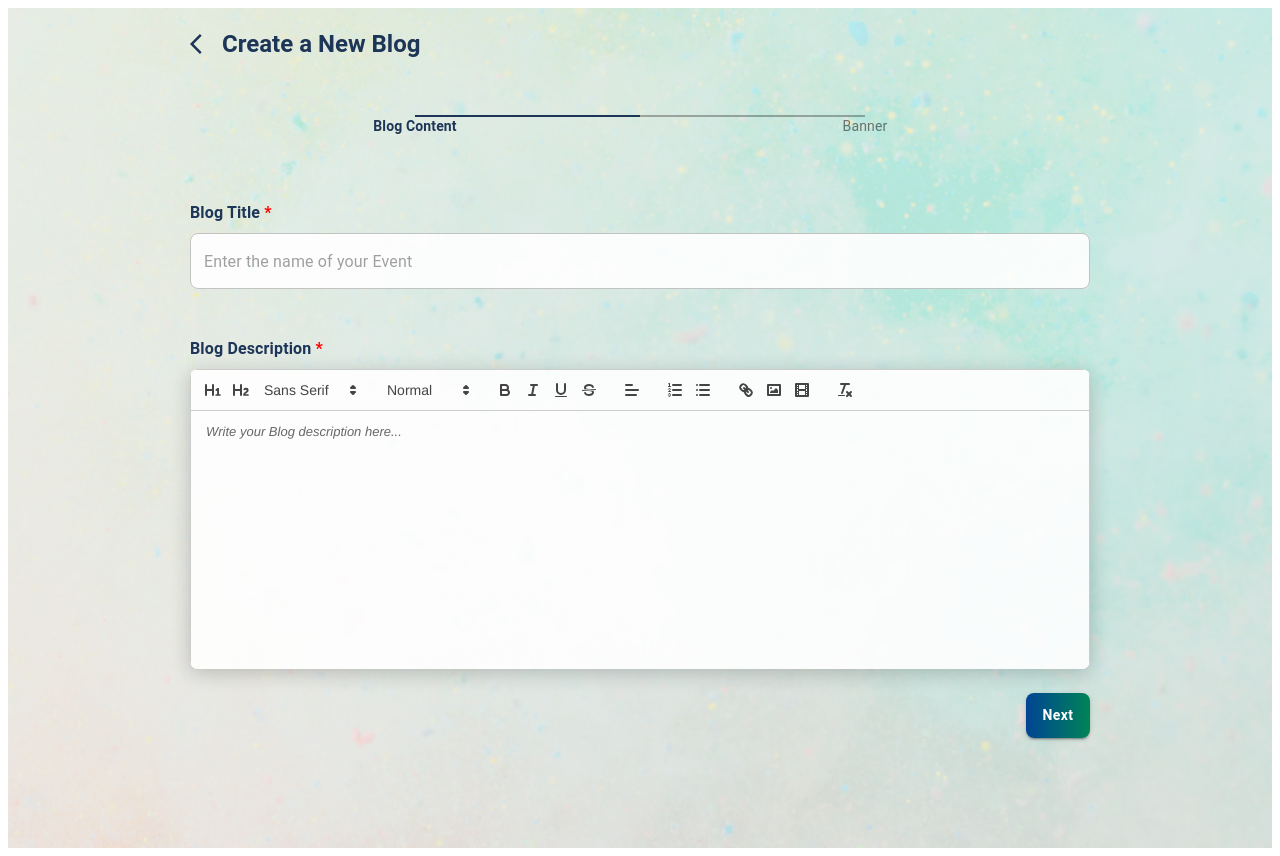
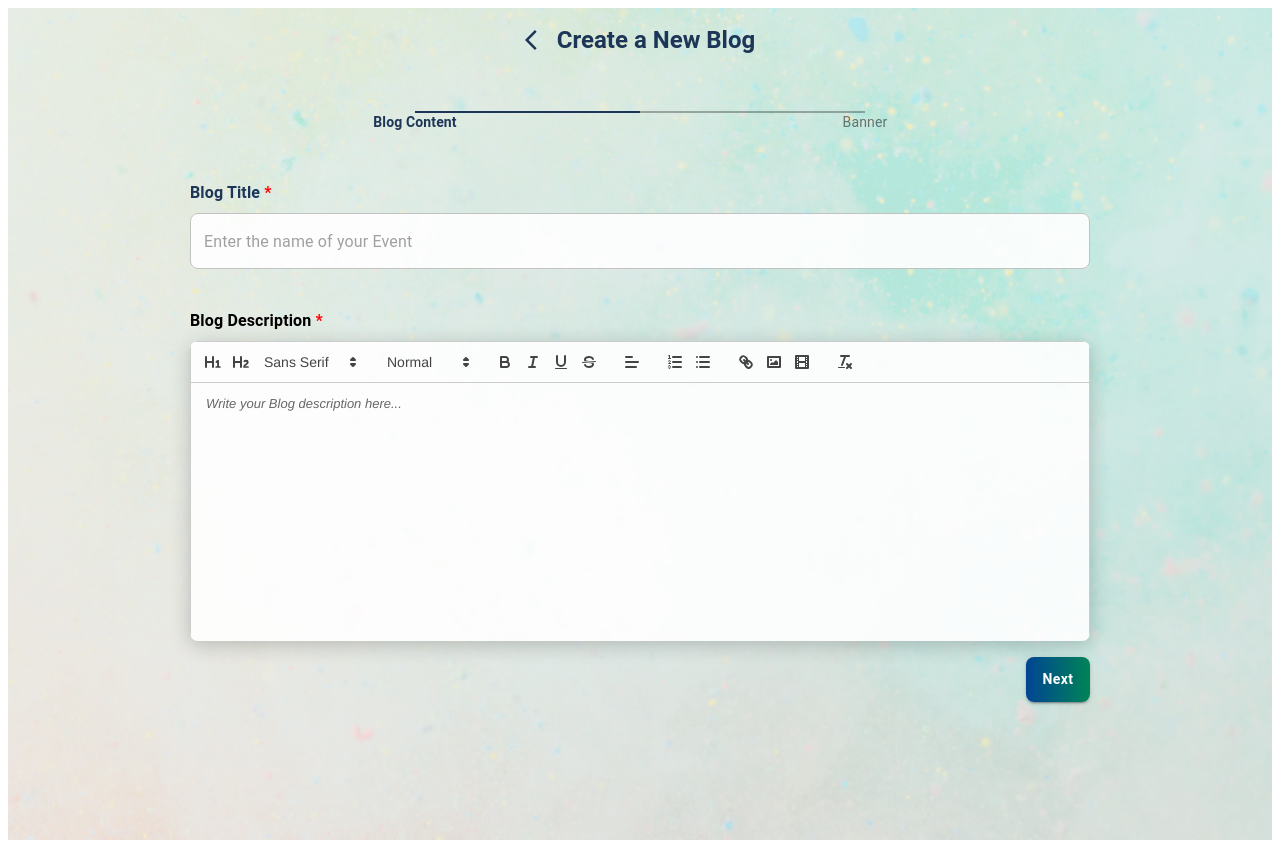
Before and after one commit to HanoodTunio/living-with-bpd, a React (Vite) app in the folder front-end/: page /admin-dashboard/create-blogs in a window 1280 px wide. Built offline with nearby package versions, Linux system fonts and the light colour scheme.

Commit message:
Implemented logic to save blog data to Firebase Firestore

```diff
--- a/front-end/src/pages/Admin/CreateBlogPage.jsx
+++ b/front-end/src/pages/Admin/CreateBlogPage.jsx
@@ -1,26 +1,36 @@
 import React, { useState } from "react";
-import { Box, Typography, TextField } from "@mui/material";
+import {
+  Box,
+  Typography,
+  TextField,
+  Snackbar,
+  Alert,
+  Grid2,
+} from "@mui/material";
 import ArrowBackIosIcon from "@mui/icons-material/ArrowBackIos";
 import ProgressBar from "../../components/common/ProgressBar/ProgressBar";
 import BlogTitleField from "../../components/common/InputWithLabel/InputWithLabel";
 import RichTextEditor from "../../components/common/RichTextEditor/RichTextEditor";
 import CustomButton from "../../components/common/CustomButton/CustomButton";
-import backgroundImage from "../../assets/images/backgroundColor.jpg"; // Import image
+import backgroundImage from "../../assets/images/backgroundColor.jpg";
 import ImageUploadWithLabel from "../../components/common/ImageUploadWithLabel/ImageUploadWithLabel";
+import { db } from "../../firebase/firebase";
+import { collection, addDoc } from "firebase/firestore";
 
 const CreateBlogPage = () => {
   const [activeStep, setActiveStep] = useState(0);
   const [eventTitle, setEventTitle] = useState("");
   const [eventDescription, setEventDescription] = useState("");
   const [bannerImage, setBannerImage] = useState(null);
-
-  // New state variables for Writer Name and Published Date
   const [writerName, setWriterName] = useState("");
   const [publishedDate, setPublishedDate] = useState("");
+  const [snackbarOpen, setSnackbarOpen] = useState(false);
+  const [snackbarMessage, setSnackbarMessage] = useState("");
+  const [snackbarSeverity, setSnackbarSeverity] = useState("success");
 
   const steps = ["Blog Content", "Banner"];
 
-  const handleNext = () => {
+  const handleNext = async () => {
     if (activeStep === 0) {
       if (eventTitle && eventDescription) {
         setActiveStep((prevStep) => prevStep + 1);
@@ -33,14 +43,7 @@ const CreateBlogPage = () => {
           "Please upload a banner, provide writer name, and published date."
         );
       } else {
-        alert("Blog saved successfully!");
-        console.log({
-          eventTitle,
-          eventDescription,
-          bannerImage,
-          writerName,
-          publishedDate,
-        });
+        await resizeAndStoreImage();
       }
     }
   };
@@ -51,39 +54,99 @@ const CreateBlogPage = () => {
 
   const handleImageChange = (event) => {
     const file = event.target.files[0];
-    setBannerImage(file);
-    console.log("Selected file:", file);
+    if (file) {
+      setBannerImage(file);
+      console.log("Selected file:", file);
+    }
+  };
+
+  const resizeAndStoreImage = async () => {
+    try {
+      if (!bannerImage) throw new Error("No image selected!");
+
+      const img = new Image();
+      const reader = new FileReader();
+
+      reader.onload = () => {
+        img.onload = async () => {
+          const canvas = document.createElement("canvas");
+          const maxWidth = 800;
+          const maxHeight = 800;
+          let width = img.width;
+          let height = img.height;
+
+          if (width > maxWidth || height > maxHeight) {
+            const aspectRatio = width / height;
+            if (width > height) {
+              width = maxWidth;
+              height = width / aspectRatio;
+            } else {
+              height = maxHeight;
+              width = height * aspectRatio;
+            }
+          }
+
+          canvas.width = width;
+          canvas.height = height;
+          const ctx = canvas.getContext("2d");
+          ctx.drawImage(img, 0, 0, width, height);
+
+          const base64Image = canvas.toDataURL("image/jpeg", 0.8);
+
+          const blogData = {
+            title: eventTitle,
+            description: eventDescription,
+            imageURL: base64Image,
+            writerName,
+            publishedDate,
+          };
+
+          const docRef = await addDoc(collection(db, "blogs"), blogData);
+          console.log("Blog saved successfully with doc ID:", docRef.id);
+
+          setSnackbarMessage("Your blog has been published successfully!");
+          setSnackbarSeverity("success");
+          setSnackbarOpen(true);
+        };
+        img.src = reader.result;
+      };
+
+      reader.readAsDataURL(bannerImage);
+    } catch (error) {
+      console.error("Error saving blog data:", error);
+      setSnackbarMessage("Failed to save blog. Please try again.");
+      setSnackbarSeverity("error");
+      setSnackbarOpen(true);
+    }
+  };
+
+  const handleCloseSnackbar = () => {
+    setSnackbarOpen(false);
   };
 
   return (
     <Box
       sx={{
-        padding: "20px",
+        padding: "16px",
         position: "relative",
-        backgroundImage: `url(${backgroundImage})`, // Background image
-        backgroundSize: "cover", // Make the image cover the entire container
-        backgroundPosition: "center", // Center the background image
-        backgroundRepeat: "no-repeat", // Prevent background image from repeating
-        minHeight: "100vh", // Ensure the background covers the full height of the viewport
+        backgroundImage: `url(${backgroundImage})`,
+        backgroundSize: "cover",
+        backgroundPosition: "center",
+        backgroundRepeat: "no-repeat",
+        minHeight: "100vh",
       }}
     >
       {/* Header Section */}
       <Box
         sx={{
-          width: "100%",
-          maxWidth: "900px",
-          marginBottom: "16px",
           display: "flex",
           alignItems: "center",
-          margin: "0 auto", // Center-align the header
+          marginBottom: "16px",
+          justifyContent: "center",
         }}
       >
         <ArrowBackIosIcon
-          sx={{
-            cursor: "pointer",
-            marginRight: "8px",
-            color: "#1D3557",
-          }}
+          sx={{ cursor: "pointer", marginRight: "8px", color: "#1D3557" }}
           onClick={() => console.log("Go back to the previous page")}
         />
         <Typography variant="h5" sx={{ fontWeight: "bold", color: "#1D3557" }}>
@@ -92,29 +155,21 @@ const CreateBlogPage = () => {
       </Box>
 
       {/* Progress Bar */}
-      <Box
-        sx={{
-          width: "100%",
-          maxWidth: "900px",
-          marginBottom: "22px",
-          margin: "0 auto", // Center-align progress bar
-        }}
-      >
+      <Box sx={{ marginBottom: "22px", maxWidth: "900px", margin: "0 auto" }}>
         <ProgressBar steps={steps} activeStep={activeStep} />
       </Box>
 
       {/* Steps Section */}
       <Box
         sx={{
-          width: "100%",
           maxWidth: "900px",
           borderRadius: "16px",
-          padding: "32px",
+          padding: "16px",
           minHeight: "500px",
-          margin: "0 auto", // Center the steps container
+          margin: "0 auto",
           display: "flex",
           flexDirection: "column",
-          gap: "24px", // Consistent spacing between child components
+          gap: "16px",
         }}
       >
         {activeStep === 0 && (
@@ -128,11 +183,7 @@ const CreateBlogPage = () => {
             <Box>
               <Typography
                 variant="body1"
-                sx={{
-                  fontWeight: "bold",
-                  marginBottom: "8px",
-                  color: "#1D3557",
-                }}
+                sx={{ fontWeight: "bold", marginBottom: "8px" }}
               >
                 Blog Description <span style={{ color: "red" }}>*</span>
               </Typography>
@@ -155,8 +206,6 @@ const CreateBlogPage = () => {
               onChange={handleImageChange}
               acceptedFormats="JPG, GIF, PNG"
             />
-
-            {/* New Fields: Writer Name and Published Date */}
             <BlogTitleField
               label="Writer Name"
               placeholder="Enter the name of the writer"
@@ -164,42 +213,55 @@ const CreateBlogPage = () => {
               onChange={(e) => setWriterName(e.target.value)}
             />
             <TextField
+              type="date"
               label="Published Date"
-              type="date"
               value={publishedDate}
               onChange={(e) => setPublishedDate(e.target.value)}
+              fullWidth
+              InputLabelProps={{
+                shrink: true, // Ensures the label is always visible
+              }}
               sx={{
-                width: "100%",
-                marginBottom: "16px",
-                "& input": {
-                  color: "#1D3557", // Change text color
+                "& .MuiInputBase-root": {
+                  paddingRight: "0px", // Adjusts padding to fix the field display
                 },
               }}
-              InputLabelProps={{
-                shrink: true,
-              }}
             />
-
+            {/* Buttons Section */}
             <Box
               sx={{
                 display: "flex",
-                justifyContent: "space-between",
+                justifyContent: "flex-end",
                 marginTop: "16px",
+                gap: "16px",
               }}
             >
               <CustomButton
-                text="Go back to edit"
+                text="Back"
                 size="medium"
                 onClick={handleBack}
+                fullWidth
               />
               <CustomButton
-                text="Save and Continue"
+                text="Publish Blog"
                 size="medium"
                 onClick={handleNext}
+                fullWidth
               />
             </Box>
           </>
         )}
+
+        {/* Snackbar for Success/Failure */}
+        <Snackbar
+          open={snackbarOpen}
+          autoHideDuration={6000}
+          onClose={handleCloseSnackbar}
+        >
+          <Alert onClose={handleCloseSnackbar} severity={snackbarSeverity}>
+            {snackbarMessage}
+          </Alert>
+        </Snackbar>
       </Box>
     </Box>
   );
```
